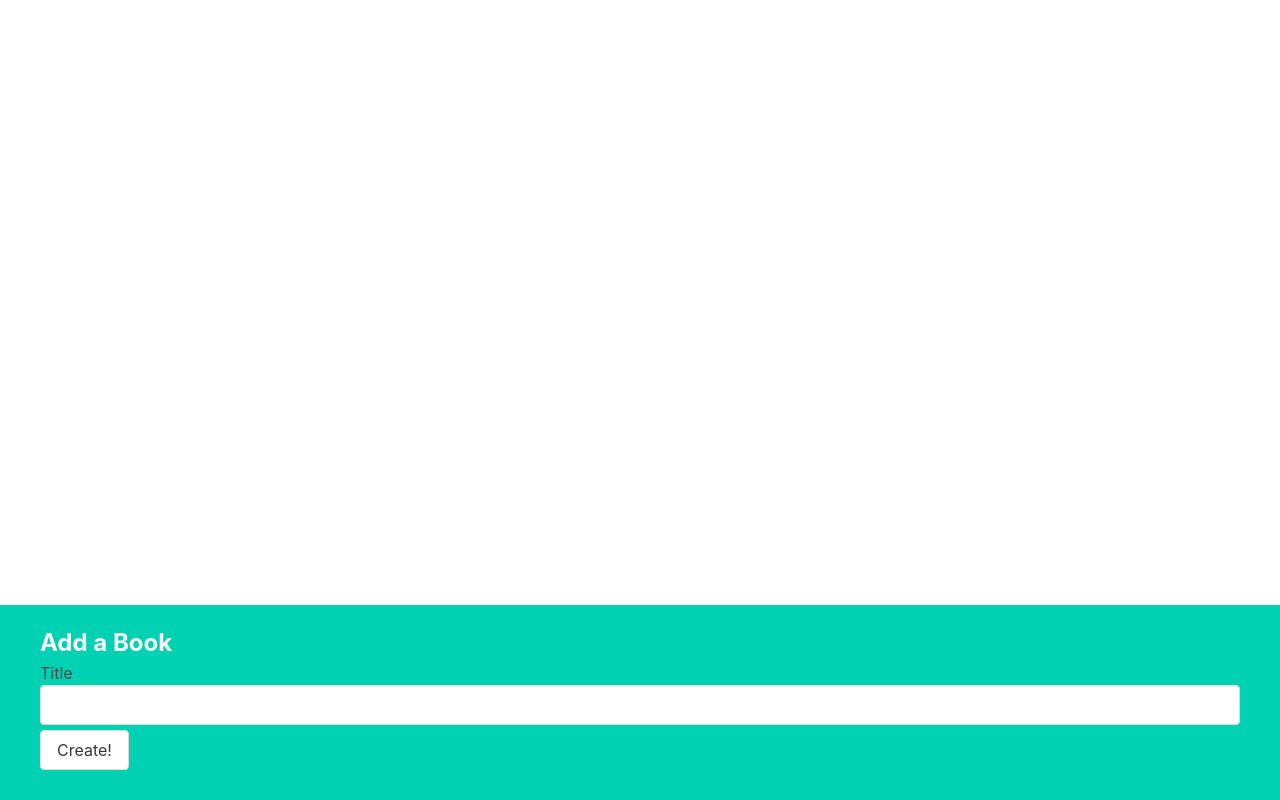
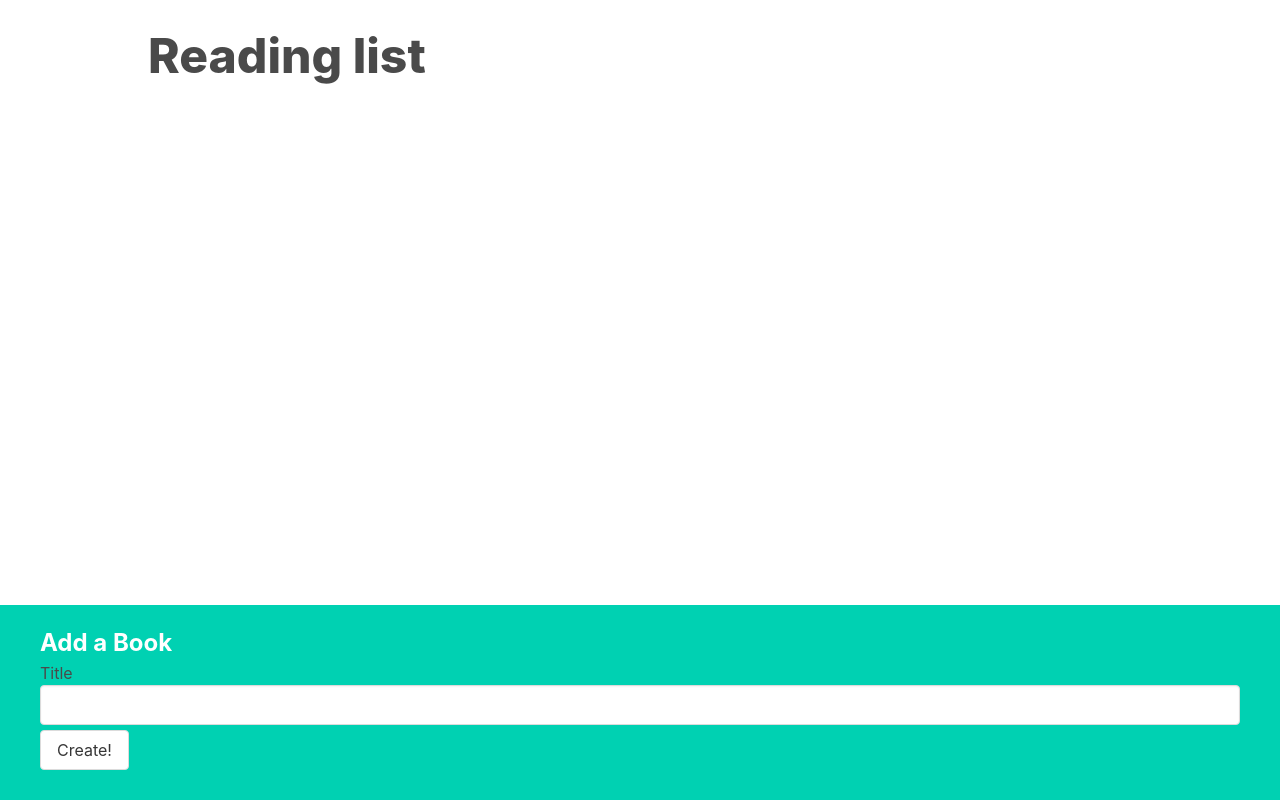
Before and after one commit to Kabewh/Udemy-Project1, a React (Create React App) app in the folder reactapp/: page / in a window 1280 px wide. Built offline with nearby package versions, Linux system fonts and the light colour scheme.

Commit message:
stage 1 finished

```diff
--- a/reactapp/src/App.js
+++ b/reactapp/src/App.js
@@ -36,6 +36,7 @@
   return (
     <>
       <div className="app">
+        <h1>Reading list</h1>
         <BookList books={books} onDelete={deleteBookById} onEdit={editBookById}/>
         <BookCreate onCreate={createBook}/>
       </div>
--- a/reactapp/src/components/BookShow.jsx
+++ b/reactapp/src/components/BookShow.jsx
@@ -25,6 +25,9 @@
 
     return (
         <div className='book-show'>
+            <img
+                alt='books'
+                src={`https://picsum.photos/seed/${book.id}/300/200`} />
             <div>{content}</div>
             <div className="actions">
                 <button className='edit' onClick={handleEditClick}>
```
